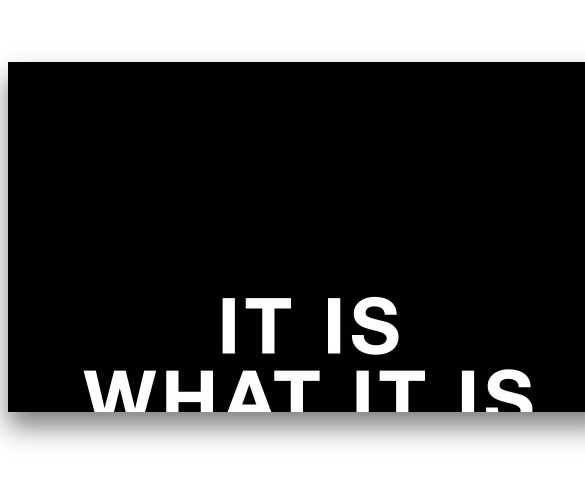
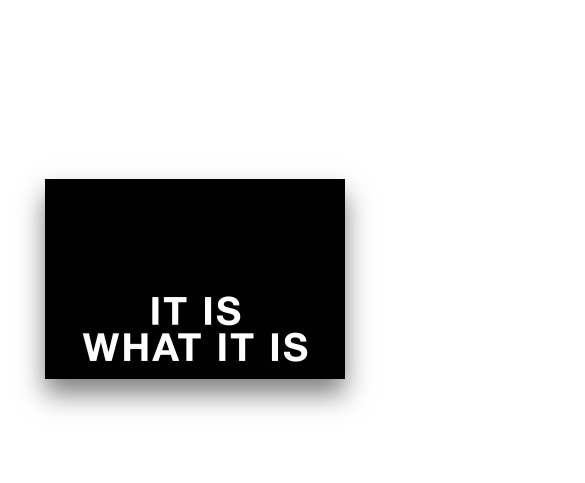
Before and after one commit to Jagurian/v-card, a plain HTML site: page index.html in a window 390 px wide. Shown: the part 151-634 px from the top of the page, 585 px wide, since content can reach past the window. Drawn offline with Linux system fonts and the light colour scheme.

Commit message:
Update styles.css

```diff
--- a/styles.css
+++ b/styles.css
@@ -126,3 +126,47 @@ span + .contact:hover {
 .icon-box i {
     margin-top: 5px;
 }
+
+@media (max-width: 768px) {
+
+    body {
+        min-height: 100vh;
+    }
+
+    .flip-container, .front, .back {
+        height: 250px;
+        width: 400px;
+    }
+
+    .back {
+        background-position: center;
+    }
+
+    h1, p, .icons {
+        margin-left: 10%;
+    }
+
+    p {
+        width: 70%;
+    }
+}
+
+@media (max-width: 480px) {
+
+    body {
+        min-height: 100vh;
+    }
+
+    .flip-container, .front, .back {
+        height: 200px;
+        width: 300px;
+    }
+
+    h1, p, .icons {
+        margin-left: 5%;
+    }
+
+    p {
+        width: 80%;
+    }
+}
```
